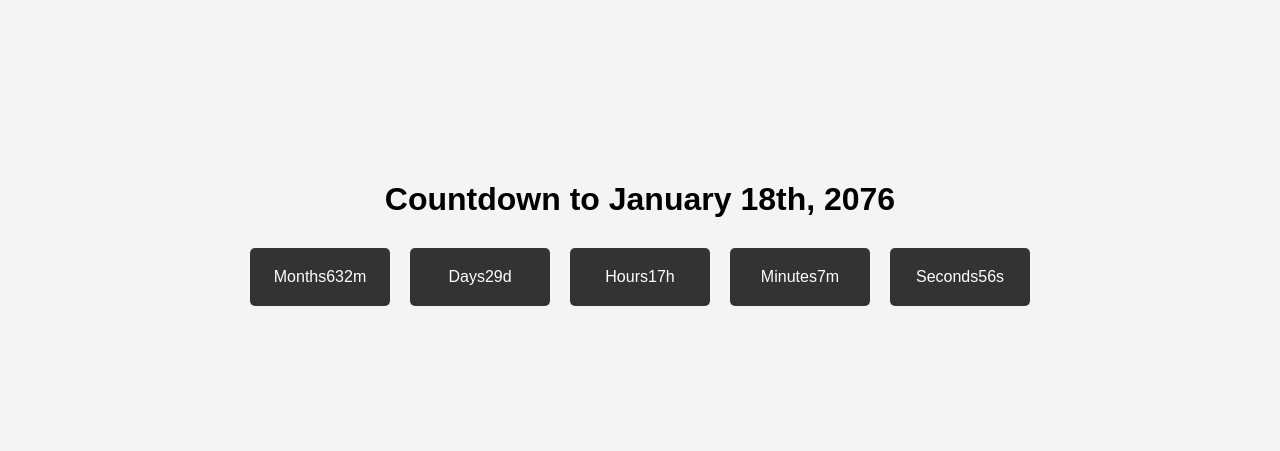
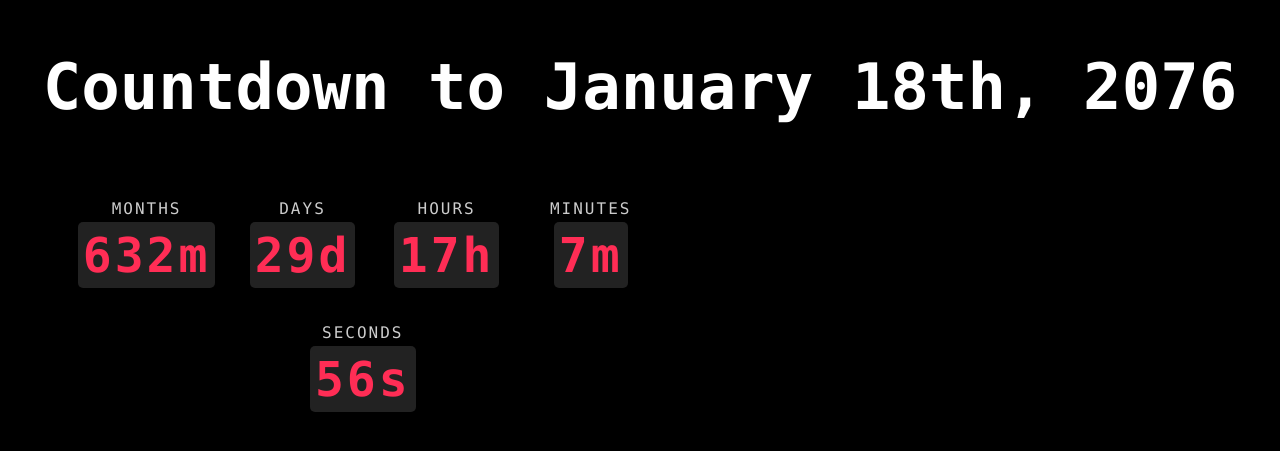
Before and after one commit to nztinversive/noahclock, a plain HTML site: page index.html in a window 1280 px wide. Shown: the part 175-626 px from the top of the page. Drawn offline with Linux system fonts and the light colour scheme.

Commit message:
Update styles.css

```diff
--- a/styles.css
+++ b/styles.css
@@ -1,33 +1,57 @@
-body {
-    font-family: 'Arial', sans-serif;
+body, html {
+    height: 100%;
+    margin: 0;
+    font-family: 'Consolas', 'Arial', monospace;
+    background-color: #000; /* Black background */
+    color: #fff; /* White text */
     display: flex;
     justify-content: center;
     align-items: center;
-    height: 100vh;
-    background-color: #f4f4f4;
 }
 
 .container {
     text-align: center;
+    font-size: 2em; /* Larger font size for better visibility */
 }
 
 h1 {
     margin-bottom: 30px;
+    color: #fff; /* White text for the title */
 }
 
 #countdown {
     display: flex;
-    justify-content: center;
+    justify-content: space-around; /* This will space out the time sections */
+    align-items: center;
+    width: 100%; /* Use the full width of the container */
+    max-width: 600px; /* Maximum width of the countdown */
+    background: rgba(0, 0, 0, 0.75); /* Slightly transparent black background */
+    padding: 20px;
+    border-radius: 10px;
+    box-shadow: 0 0 20px rgba(0, 0, 0, 0.7);
+    flex-wrap: wrap; /* Wrap onto the next line if space is limited */
 }
 
 .time {
-    background: #333;
-    color: #fff;
-    border-radius: 5px;
-    margin: 0 10px;
-    padding: 20px;
-    display: flex;
-    justify-content: center;
-    align-items: center;
-    width: 100px;
+    margin: 10px;
+    flex-basis: 19%; /* Each time section will take up roughly 20% of the container width */
+    text-align: center;
 }
+
+.time-title {
+    font-size: 0.5em;
+    letter-spacing: 2px;
+    text-transform: uppercase;
+    color: #ccc; /* Light grey color for the titles */
+}
+
+.time-value {
+    font-size: 1.5em; /* Larger font size for the time values */
+    letter-spacing: 3px;
+    font-weight: bold;
+    color: #ff2d55; /* Red color for the time values */
+    background: #222; /* Darker background for the time values */
+    padding: 5px;
+    border-radius: 5px; /* Rounded corners for the time values */
+    display: inline-block; /* Align the time values next to each other */
+}
```
